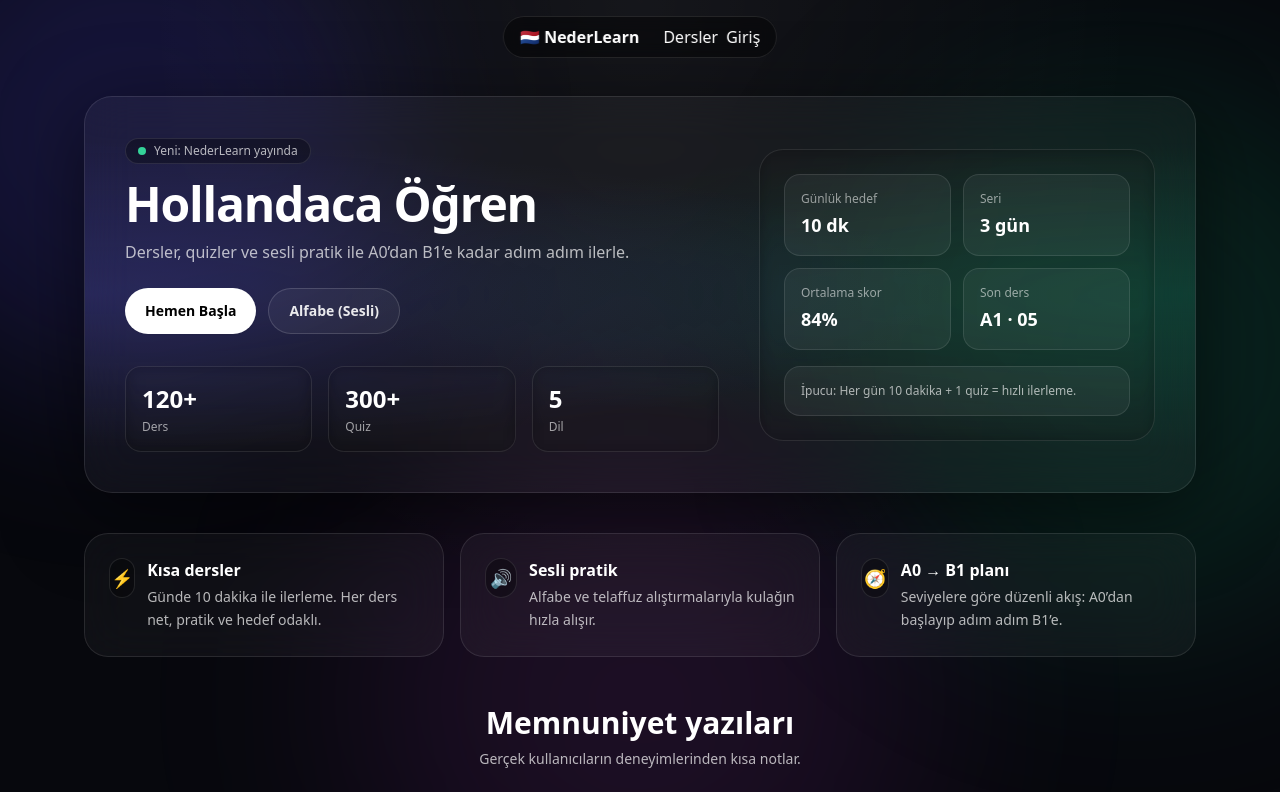
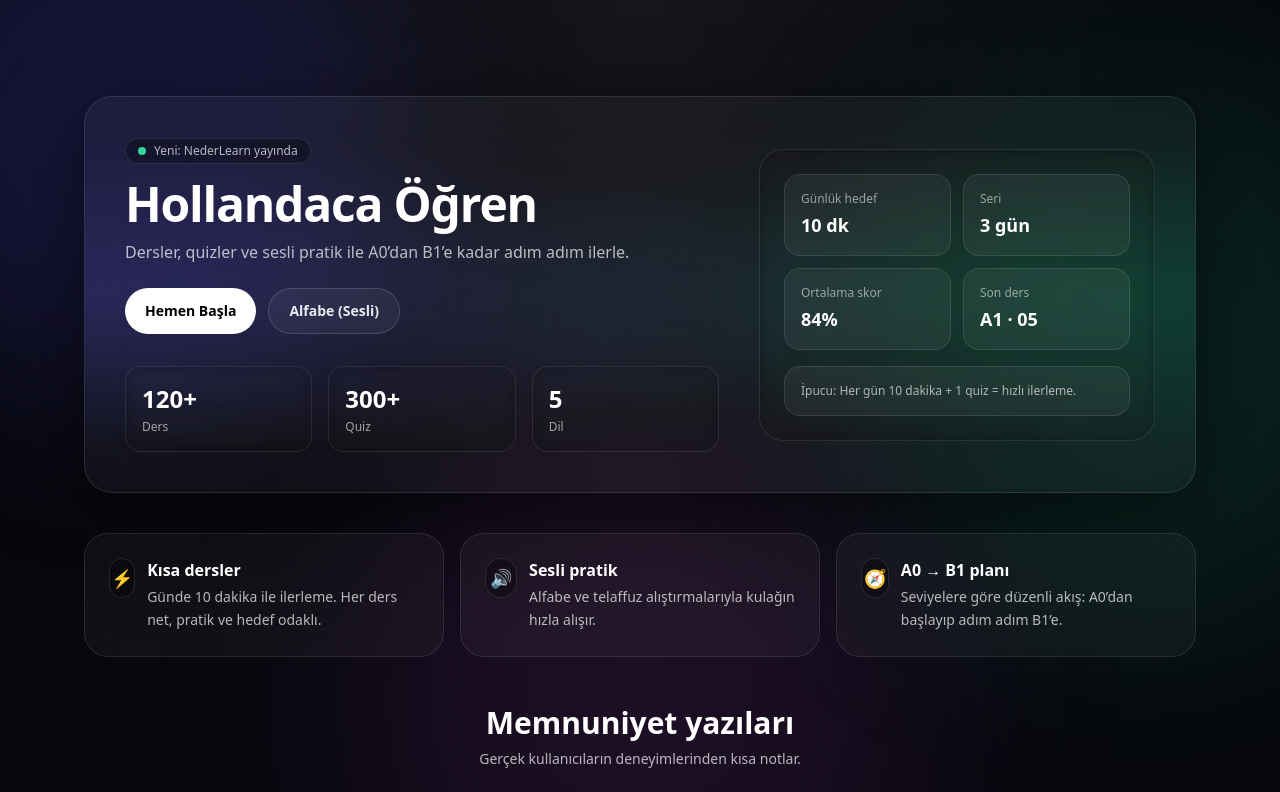
Before and after one commit to cosmuslum/nextjs-boilerplate, a Next.js app: page / in a window 1280 px wide. Shown: the top 792 px of the page. Built offline with nearby package versions, Linux system fonts and the light colour scheme; no server answers.

Commit message:
Update layout.jsx

```diff
--- a/app/layout.jsx
+++ b/app/layout.jsx
@@ -1,15 +1,16 @@
 import "./globals.css";
-import Navbar from "@/components/Navbar";
-import { SessionProvider } from "next-auth/react";
+import Providers from "./providers";
+
+export const metadata = {
+  title: "NederLearn",
+  description: "Hollandaca öğrenmenin en kolay yolu",
+};
 
 export default function RootLayout({ children }) {
   return (
     <html lang="tr">
       <body>
-        <SessionProvider>
-          <Navbar />
-          {children}
-        </SessionProvider>
+        <Providers>{children}</Providers>
       </body>
     </html>
   );
```
